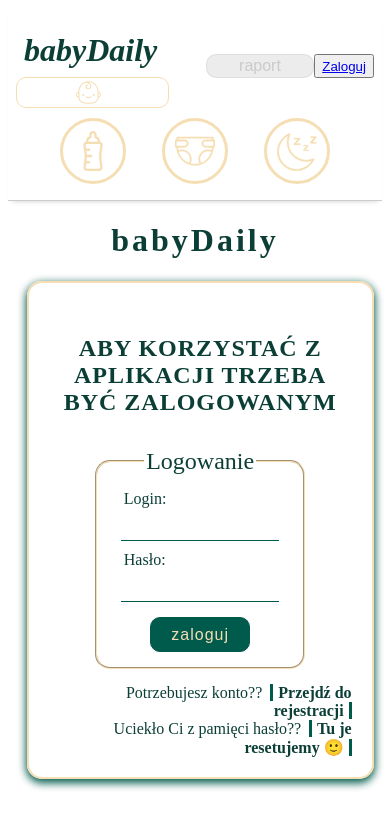
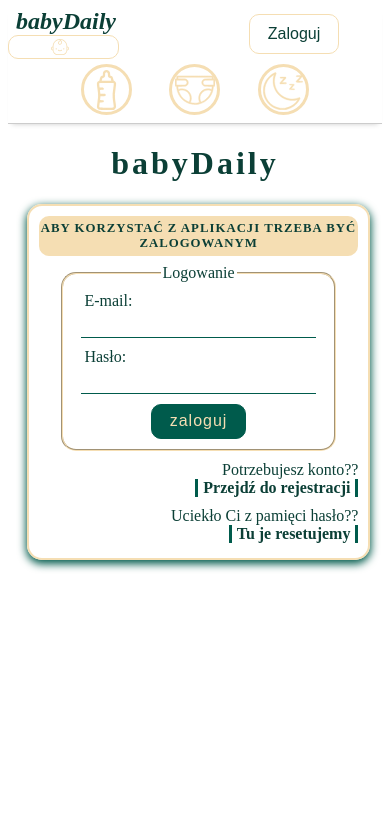
Before and after one commit to michalPastewski/babyDaily_app, a React (Create React App) app: page / in a window 390 px wide. Shown: the top 828 px of the page. Built offline with nearby package versions, Linux system fonts and the light colour scheme; no server answers.

Commit message:
STYLE: added rwd logging section

```diff
--- a/src/components/Logging/ForgotPassword.js
+++ b/src/components/Logging/ForgotPassword.js
@@ -37,7 +37,7 @@ const ForgotPassword = () => {
             <label htmlFor='email'>podaj email:</label>
             <input type='email' id='email' name='email' ref={emailRef} required/>
 
-            {error && <div><h4>{error}</h4></div>}
+            {error && <div ><h4 className={styles.error}>{error}</h4></div>}
 
             <button>Potwierdź</button>
           </fieldset>
--- a/src/components/Logging/SignIn.js
+++ b/src/components/Logging/SignIn.js
@@ -25,7 +25,7 @@ const SignIn = () => {
       <form onSubmit={handleSubmit}>
         <fieldset className={styles.logging__form}>
           <legend>Logowanie</legend>
-            <label htmlFor='login'>Login:</label>
+            <label htmlFor='login'>E-mail:</label>
             <input type='email' id='email' name='email' ref={emailRef} autoFocus required />
 
             <label htmlFor='password'>Hasło:</label>
@@ -34,15 +34,17 @@ const SignIn = () => {
             <button>zaloguj</button>
         </fieldset>
 
-        { error &&  <div><h4>{error}</h4></div> }
+        { error &&  <div ><h4 className={styles.error}>{error}</h4></div> }
 
         <div className={styles.logging__info}>
-          <p>Potrzebujesz konto??
+          <div  className={styles.logging__info__item}>
+            <p>Potrzebujesz konto??</p>
             <Link to='/sign-up' className={styles.logging__link}>Przejdź do rejestracji</Link>
-          </p>
-          <p>Uciekło Ci z pamięci hasło??
-            <Link to='/forgot-password' className={styles.logging__link}>Tu je resetujemy 🙂</Link>
-          </p>
+          </div>
+          <div className={styles.logging__info__item}>
+          <p>Uciekło Ci z pamięci hasło??</p>
+          <Link to='/forgot-password' className={styles.logging__link}>Tu je resetujemy</Link>
+          </div>
         </div>
 
       </form>
--- a/src/components/Logging/SignUp.js
+++ b/src/components/Logging/SignUp.js
@@ -9,7 +9,7 @@ const SignUp = () => {
   const passwordRef = useRef();
   const passwordConfirmRef = useRef();
   const babyNameRef = useRef();
-  const { signUp, updateProfile } = useAuth();
+  const { signUp, updateProfile, singOut } = useAuth();
   const history =  useHistory();
   const [error, setError] = useState('');
 
@@ -35,11 +35,11 @@ const SignUp = () => {
       <form onSubmit={handleSubmit} className={styles.logging__forms}>
         <fieldset className={styles.logging__form}>
           <legend>Rejestracja</legend>
-          { error && <div>{error}</div> }
+          { error && <div className={styles.error}>{error}</div> }
           <label htmlFor='babyName'>Imię dziecka:</label>
           <input type='text' id='babyName' name='babyName' ref={babyNameRef} />
 
-          <label htmlFor='login'>Login:</label>
+          <label htmlFor='login'>E-mail:</label>
           <input type='email' id='email' name='email' ref={emailRef} required />
 
           <label htmlFor='password'>Hasło:</label>
--- a/src/components/Navigation.js
+++ b/src/components/Navigation.js
@@ -5,7 +5,7 @@ import styles from'../styles/navigation.module.css';
 import { useAuth } from "../context/AuthContext";
 
 import bottleImg from '../assets/icons/feeding-bottle.svg';
-import diapre from '../assets/icons/diaper.svg';
+import diaper from '../assets/icons/diaper.svg';
 import moon from '../assets/icons/moon.svg';
 import baby from '../assets/icons/smiling-baby.svg';
 
@@ -24,7 +24,7 @@ const Navigation = () => {
                <h1 className={styles.navigation__logo__h}>babyDaily</h1>
             </NavLink>
             <div className={styles.navigation__item}><img src={baby} className={styles.navigation__item__img} />
-               { !currentUser ? null : <span>{currentUser.displayName}</span> }
+               { currentUser ? <span>{currentUser.displayName}</span> : '' }
             </div>
          </div>
 
@@ -33,26 +33,26 @@ const Navigation = () => {
                <img src={bottleImg} className={styles.navigation__list__img} />
             </NavLink>
             <NavLink to="diaper" className={styles.navigation__list__link}>
-               <img src={diapre} className={styles.navigation__list__img} />
+               <img src={diaper} className={styles.navigation__list__img} />
             </NavLink>
             <NavLink to="sleep" className={styles.navigation__list__link}>
                <img src={moon} className={styles.navigation__list__img} />
             </NavLink>
          </div>
          <div className={styles.button__section} >
-            <button className={className({
-               [styles.navigation__item]: true,
-               [styles.navigation__button]: false,
-               [styles.navigation__button__disabled]: true,})
-            }
-               disabled={true}
-            >
-               raport
-            </button>
             {
                currentUser
-               ? <button onClick={handleLogOut}>Wyloguj</button>
-               : <button><Link to='/'>Zaloguj</Link></button>
+               ? <button
+               className={className({
+                  [styles.navigation__item]: true,
+                  [styles.navigation__button]: true,
+                  })}
+               onClick={handleLogOut}>Wyloguj</button>
+               : <button className={className({
+                  [styles.navigation__item]: true,
+                  [styles.navigation__button]: true,
+                  })}
+               ><Link to='/' className={styles.link}>Zaloguj</Link></button>
             }
          </div>
       </nav>
--- a/src/components/Stopwatch.js
+++ b/src/components/Stopwatch.js
@@ -62,7 +62,7 @@ const Stopwatch = () => {
       setIsSended(false);
     }
     !isActive && clearInterval(countRef.current);
-  },[isSended, isActive]);
+  },[isSended, isActive, dispatch, state]);
 
   const localeTimeFormat = (time) => time.toLocaleTimeString().slice(0,-3);
   const timeSetting = (elm) => (elm >= 10) ? elm : `0${elm}`;
--- a/src/pages/meal/MealTable.js
+++ b/src/pages/meal/MealTable.js
@@ -16,7 +16,7 @@ const MealTable = () => {
                       return current > next ? 1 : -1;
                     });
 
-  useEffect(() => dispatch(fetchMeals()), []);
+  useEffect(() => dispatch(fetchMeals()), [dispatch]);
 
   return (
     <section className={styles.table__section}>
--- a/src/styles/logging.module.css
+++ b/src/styles/logging.module.css
@@ -8,8 +8,11 @@
   box-shadow: 0px 3px 8px 1px var(--contrast-color);
 }
   .logging__section h4 {
+    padding: 5px 0;
     font-size: 1.5em;
     letter-spacing: 1px;
+    background: var(--primary-color);
+    border-radius: 10px;
   }
 
 .logging__forms {
@@ -20,11 +23,13 @@
 .logging__form {
     width: 60%;
     margin: 0 auto;
+    padding: 0;
+    border-color: var(--primary-color);
+    border-radius: 15px;
+
     display: flex;
     flex-direction: column;
     align-items: center;
-    border-color: var(--primary-color);
-    border-radius: 15px;
   }
     .logging__form legend {
       font-size: 1.5em;
@@ -37,7 +42,6 @@
       width: 85%;
       min-height: 30px;
       font-size: 1.2em;
-      background: none !important;
       outline: none;
       border: transparent;
       border-bottom: solid 1px var(--contrast-color);
@@ -60,10 +64,14 @@
     }
 
 .logging__info {
+  width: 100%;
   margin-top: 15px;
-  text-align: right;
+  display: flex;
+  align-items: center;
+  justify-content: space-between;
 }
-  .logging__info p {
+  .logging__info__item p {
+    display: inline-block;
     margin: 0;
   }
 
@@ -81,3 +89,65 @@
   border-color: var(--secondary-color);
   color: var(--secondary-color);
 }
+
+.error {
+  border: solid 2px rgba(255,99,72,1);
+  background-color: rgba(255, 99, 72, 0.589) !important;
+}
+
+@media (max-width: 760px) {
+  .logging__forms {
+    margin-top: 10px;
+  }
+
+  .logging__form {
+    width: 85%;
+  }
+
+  .logging__section {
+    width: 95%;
+    padding: 10px;
+  }
+
+  .logging__section h4 {
+    margin: 0px auto 8px;
+    font-size: 0.8em;
+  }
+
+  .logging__form legend {
+    font-size: 1em;
+  }
+  .logging__form input {
+    min-height: 25px;
+    font-size: 0.8em;
+    outline: none;
+  }
+  .logging__form button {
+    width: 95px;
+    height: 35px;
+    margin: 10px 0;
+    letter-spacing: 1px;
+  }
+}
+@media (max-width: 830px) {
+  .logging__info {
+    flex-direction: column;
+  }
+  .logging__info__item {
+    width: 100%;
+    padding: 5px 0;
+    display: flex;
+    justify-content: flex-end;
+    align-items: center;
+  }
+}
+
+@media (max-width: 400px) {
+  .logging__info {
+    margin-top: 5px;
+  }
+  .logging__info__item {
+    flex-direction: column;
+    align-items: flex-end;
+  }
+}
--- a/src/styles/navigation.module.css
+++ b/src/styles/navigation.module.css
@@ -32,7 +32,6 @@
   margin: 0;
   padding: 8px;
   font-size: 2em;
-  border-radius: 10px;
   transition: color .1s linear;
 }
     .navigation__logo__h:hover {
@@ -40,7 +39,7 @@
     }
 
 .navigation__item {
-  width: min(147px, 100%);
+  width: min(105px, 100%);
   padding: 2px;
   font-size: 1em;
   border: solid 1px #f5deb3;
@@ -50,29 +49,34 @@
   justify-content: center;
   align-items:  center;
 }
+  .navigation__item__img {
+    width: 25px;
+    height: 25px;
+    margin-right: 8px;
+  }
 
 .navigation__button {
-  color: var(--font-color);
+  width: 90px;
+  padding: 10px 5px;
   background-color: transparent;
   outline: none;
 }
+  .link {
+    text-decoration: none;
+    font-size: 1em;
+    color: var(--font-color);
+  }
     .navigation__button:hover {
-      background-color: var(--focus-color);
+      background-color: var(--secondary-color);
     }
     .navigation__button:active {
-      background-color: var(--secondary-color);
+      background-color: var(--focus-color);
     }
     .navigation__button__disabled {
       border-color: rgba(192, 192, 192, 0.3);
       color: rgba(126, 126, 126, .3);
       background-color: rgba(192, 192, 192, 0.3);
     }
-
-.navigation__item__img {
-  width: 25px;
-  height: 25px;
-  margin-right: 8px;
-}
 
 .navigation__list {
   grid-area: nav;
@@ -110,6 +114,7 @@
 
 @media (max-width: 760px) {
   .navigation {
+    padding: 0 0 8px;
     grid-template-columns: 47% 47%;
     column-gap: 6%;
     grid-template-rows: auto;
@@ -117,7 +122,19 @@
           "logo buttons"
           "nav nav";
   }
+  .navigation__logo__h {
+    padding: 0 8px;
+    font-size: 1.5em;
+  }
+  .navigation__item__img {
+    width: 18px;
+    height: 18px;
+  }
   .navigation__list {
-    margin-top: 10px;
+    margin-top: 5px;
+  }
+  .navigation__list__link {
+    width: 45px;
+    height: 45px;;
   }
 }
```
